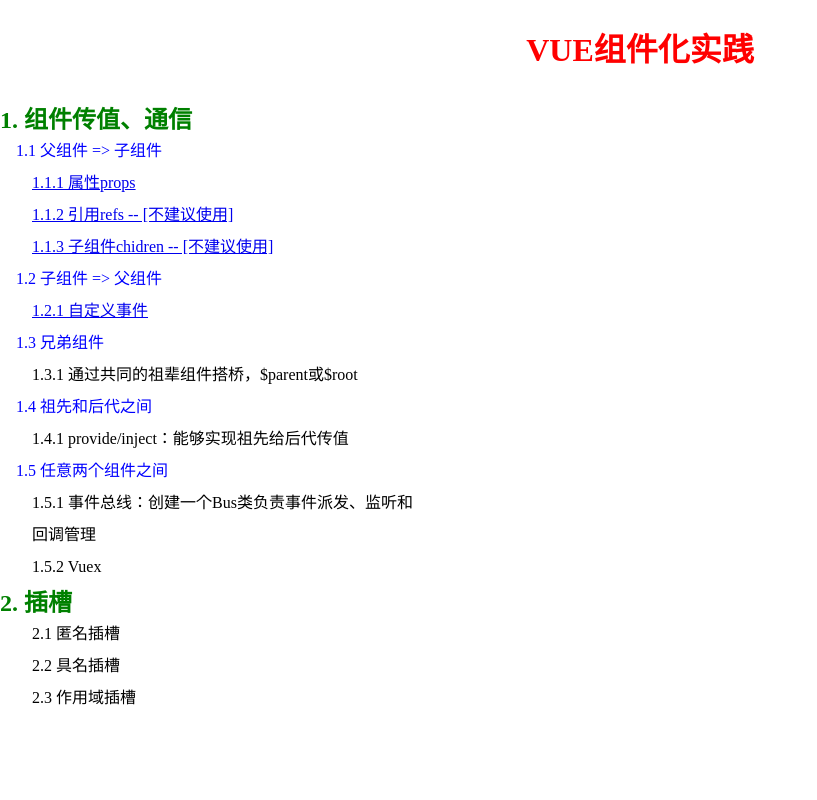
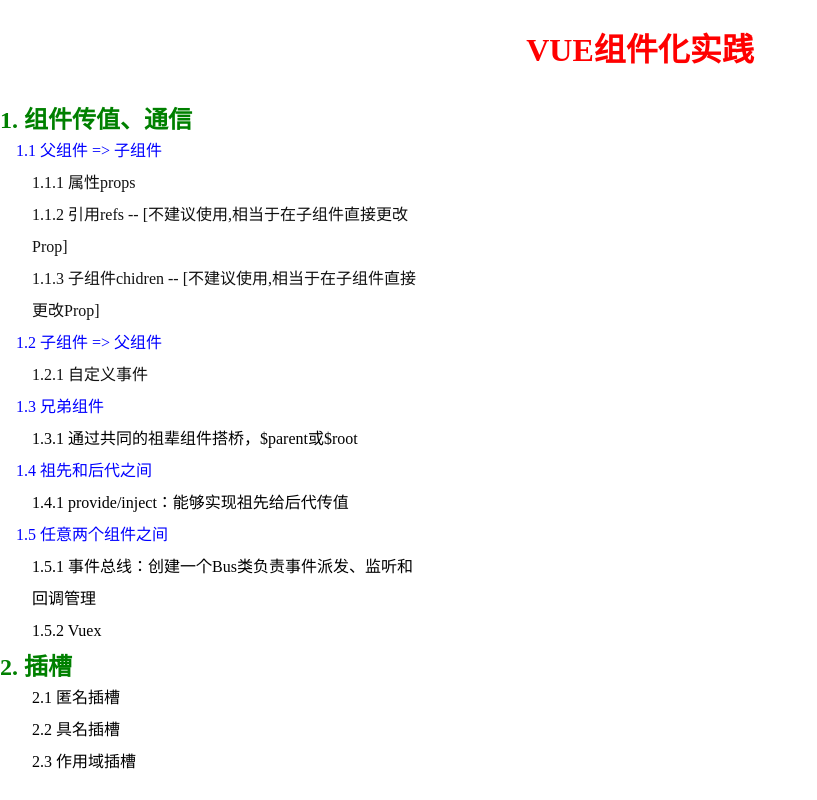
Before and after one commit to borealRoc/full-stack-study, a Vue app in the folder Vue/01component/: page / in a window 1280 px wide. Shown: the whole page, without its empty margins (0-817 px from the left). Built offline with nearby package versions, Linux system fonts and the light colour scheme.

Commit message:
修改样式

```diff
--- a/Vue/01component/src/App.vue
+++ b/Vue/01component/src/App.vue
@@ -24,4 +24,8 @@ export default {
   padding: 0;
   margin: 0;
 }
+a {
+  text-decoration: none;
+  color: #111;;
+}
 </style>
--- a/Vue/01component/src/views/ComPratice.vue
+++ b/Vue/01component/src/views/ComPratice.vue
@@ -8,8 +8,8 @@
           <dl>
             <dt>1.1 父组件 => 子组件</dt>
             <dd><router-link to="/course">1.1.1 属性props</router-link></dd>
-            <dd><router-link to="/course">1.1.2 引用refs -- [不建议使用]</router-link></dd>
-            <dd><router-link to="/course">1.1.3 子组件chidren -- [不建议使用]</router-link></dd>
+            <dd><router-link to="/course">1.1.2 引用refs -- [不建议使用,相当于在子组件直接更改Prop]</router-link></dd>
+            <dd><router-link to="/course">1.1.3 子组件chidren -- [不建议使用,相当于在子组件直接更改Prop]</router-link></dd>
           </dl>
           <dl>
             <dt>1.2 子组件 => 父组件</dt>
```
